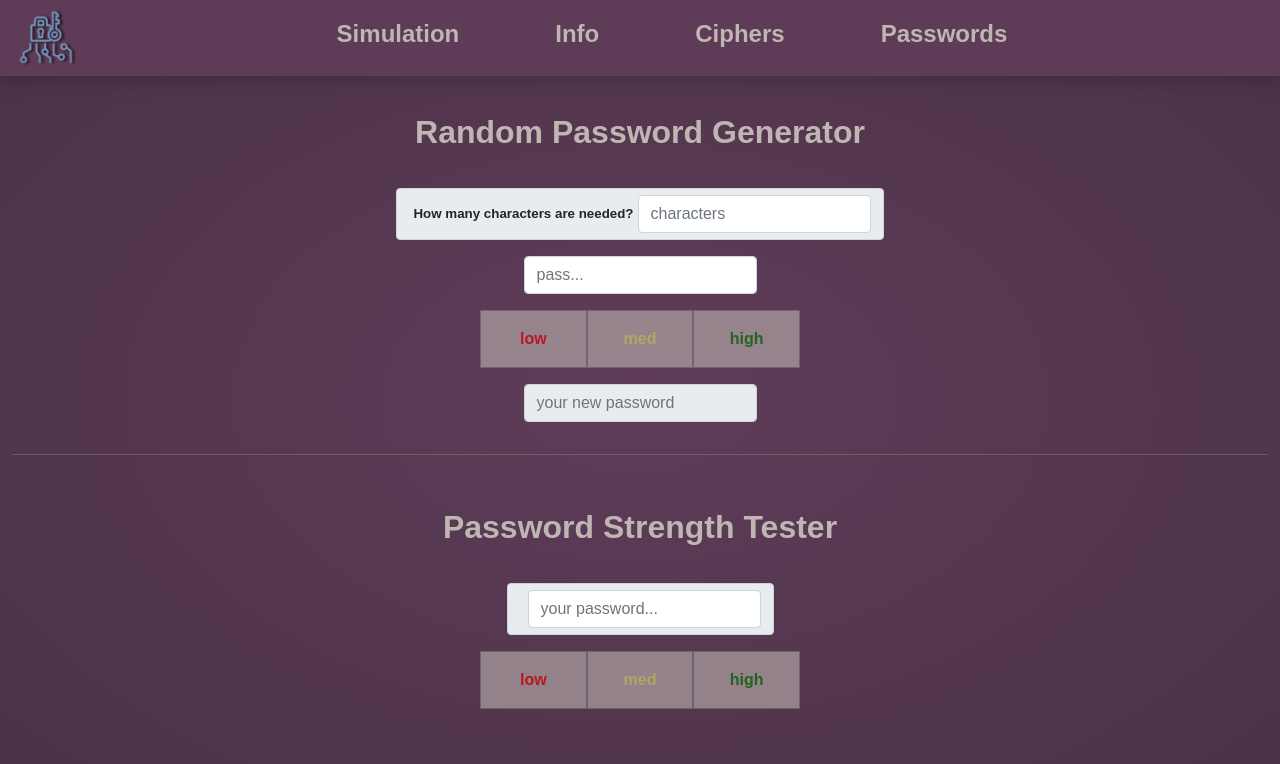
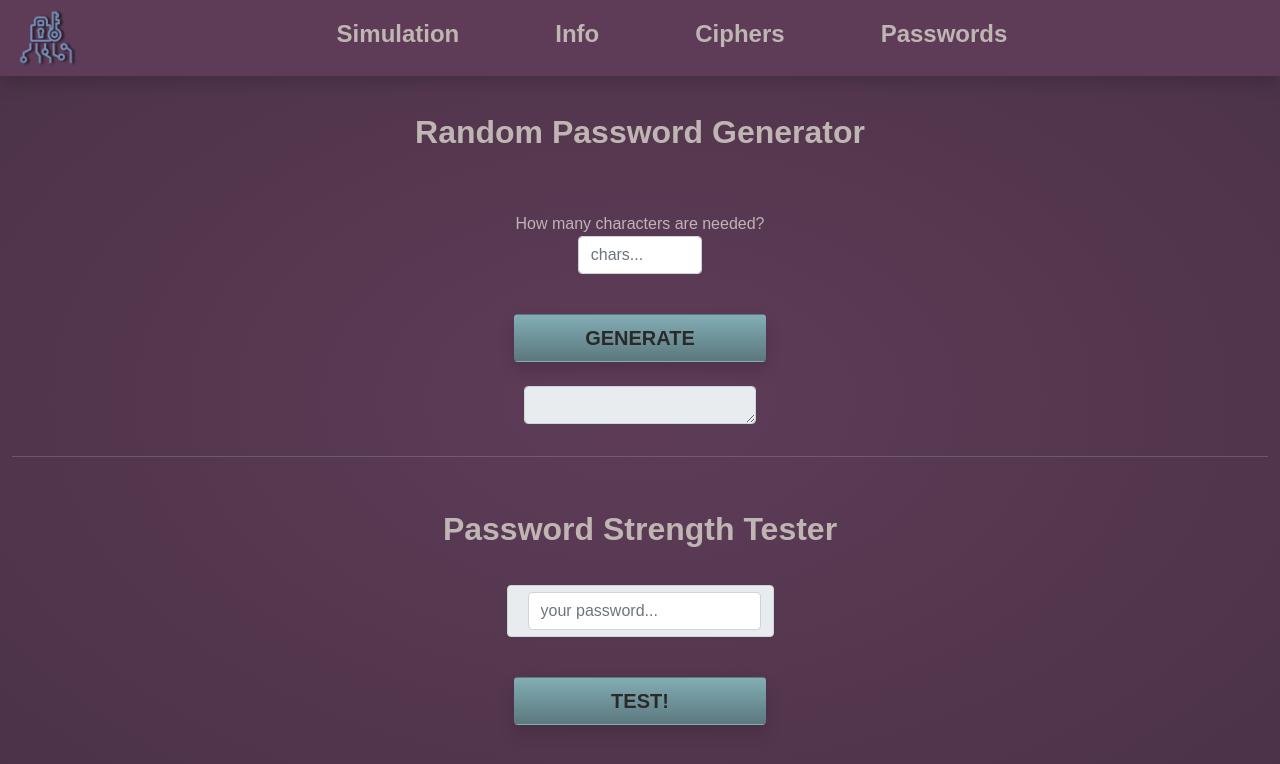
Before and after one commit to cameronleej/cybexe, an Angular app: page /Passwords in a window 1280 px wide. Shown: the top 764 px of the page. Built offline with nearby package versions, Linux system fonts and the light colour scheme.

Commit message:
Worked on Passwords, and Ciphers pages

```diff
--- a/src/app/ciphers/ciphers.component.html
+++ b/src/app/ciphers/ciphers.component.html
@@ -1,8 +1,21 @@
 
 
 <div class="container-fluid text-center justify-content-center">
-  <div id="rand">Caesar Cipher</div>
+  <div id="rand">What is a Caesar Cipher?</div>
 
+  <div class="row">
+    <div class="col-3" style="margin: auto;">
+
+      <p>A Caesar cipher is a simple method of encoding messages. Caesar ciphers use a substitution method where letters in the alphabet are shifted by some
+        fixed number of spaces to yield an encoding alphabet. A Caesar cipher with a shift of 3 would encode an A as a D, an M as a P, and a Z as a C, and so on.
+        The method is named after Roman leader Julius Caesar, who used it in his private correspondence.</p>
+        <p>See <a href="https://brilliant.org/wiki/caesar-cipher/#using-a-caesar-cipher" target="_blank" rel="noopener noreferrer">brilliant.org</a> for more</p>
+      </div>
+  </div>
+  <div class="form-group pt-4">
+    <label for="exampleFormControlTextarea1">Generally, Caesar Ciphers have a <i>k</i> number of shifts</label>
+    <input type="number" min="1" max="100" id="inputSkips" style="width:10%; margin:auto;" class="form-control input-custom" placeholder="# of shifts" #inputSkips>
+  </div>
 
   <div class="form-group pt-4">
     <label for="exampleFormControlTextarea1">Plain Text</label>
@@ -10,13 +23,15 @@
 
   </div>
 
+
+
  <!-- Run button -->
  <div class="run button pt-4">
     <button (click)="getText()" type="button" id="run" class="btn run-button shadow">ENCODE</button>
   </div>
 
 
-  <div class="form-group pt-4">
+  <div class="form-group pt-4 pb-4">
     <label for="exampleFormControlTextarea1">Cipher Text</label>
     <textarea  type="text" class="form-control textbox" id="exampleFormControlTextarea1" value="{{this.finalText}}" rows="7" #userinput readonly></textarea>
     <button (click)="copyInputMessage(userinput)" type="button" class="btn copy shadow" value="click to copy" >Copy to clipboard</button>
@@ -24,16 +39,6 @@
 
 
     <hr>
-    <div id="rand">What is a Caesar Cipher?</div>
 
-      <div class="row">
-        <div class="col-3" style="margin: auto;">
-
-          <p>A Caesar cipher is a simple method of encoding messages. Caesar ciphers use a substitution method where letters in the alphabet are shifted by some
-            fixed number of spaces to yield an encoding alphabet. A Caesar cipher with a shift of 3 would encode an A as a D, an M as a P, and a Z as a C, and so on.
-            The method is named after Roman leader Julius Caesar, who used it in his private correspondence.</p>
-            <p>See <a href="https://brilliant.org/wiki/caesar-cipher/#using-a-caesar-cipher" target="_blank" rel="noopener noreferrer">brilliant.org</a> for more</p>
-          </div>
-      </div>
 
   </div>
--- a/src/app/ciphers/ciphers.component.ts
+++ b/src/app/ciphers/ciphers.component.ts
@@ -18,8 +18,10 @@ export class CiphersComponent implements OnInit {
   }
     getText(){
       var input = (<HTMLInputElement>document.getElementById("inputText")).value;
+      var skips = parseInt((<HTMLInputElement>document.getElementById("inputSkips")).value);
+
       console.log(input)
-      var cipheredInput = cipherText(input)
+      var cipheredInput = cipherText(input,skips)
       console.log(cipheredInput)
 
       this.finalText = cipheredInput;
@@ -35,10 +37,11 @@ export class CiphersComponent implements OnInit {
 }
 
 
-function cipherText(input: string) {
+function cipherText(input: string, skips: number) {
   var myString = "";
   var possible = "abcdefghijklmnopqrstuvwxyz";
-  var shift = 3/// ADD USER INPUT
+
+  var shift = skips/// ADD USER INPUT
   var currChar = "";
 
 
@@ -47,16 +50,14 @@ function cipherText(input: string) {
     var upperFlag = false;
     var currChar = input.charAt(i)
 
+    if(!possible.includes(currChar.toLowerCase())){
+      myString+=currChar
+    }else{
       if(currChar != " "){//making sure to skip spaces from the user
         if(currChar == currChar.toUpperCase()){
           upperFlag = true;
         }
-      var newIndex = possible.indexOf(currChar.toLowerCase()) + shift;
-
-      if(newIndex >= possible.length){
-        var temp = newIndex - possible.length //geting the overflow length to circle back to the front
-        newIndex = temp //settting the index
-      }
+        var newIndex = (possible.indexOf(currChar.toLowerCase()) + shift)%26;
 
         var newLetter = possible.charAt(newIndex)
 
@@ -69,5 +70,8 @@ function cipherText(input: string) {
       }
     }
 
+
+  }
+
   return myString
 }
--- a/src/app/passwords/passwords.component.css
+++ b/src/app/passwords/passwords.component.css
@@ -32,3 +32,47 @@
     opacity: 60%;
     border: 1px solid grey;
 }
+.run-button {
+    background-image: linear-gradient(#83adb5, #5b787e);
+    font-size: 15pt;
+    font-weight: 700;
+    color: rgb(43, 42, 42);
+    height: 3rem;
+    width: 20%;
+    transition: transform cubic-bezier(.68,-0.55,.59,3.32) .3s;
+}
+.textbox{
+    width: 50%;
+    margin: auto;
+}
+.red{
+    background-color: red;
+    color: black;
+    font-weight: 300;
+}
+.yellow{
+    background-color: yellow;
+    color: black;
+    font-weight: 300;
+}
+.green{
+    background-color: green;
+    color: black;
+    font-weight: 300;
+}
+.strengthbox{
+    text-align: center;
+    width: 20%;
+    margin: auto;
+    box-shadow: 1rem;
+    font-style: bold;
+}
+.run-button:hover {
+    background-image: linear-gradient(#83adb5, #5b787e);
+    font-size: 15pt;
+    font-weight: 700;
+    color: rgb(43, 42, 42);
+    height:3rem;
+    width: 20%;
+    transform: translatey(-6px);
+}
--- a/src/app/passwords/passwords.component.html
+++ b/src/app/passwords/passwords.component.html
@@ -8,27 +8,32 @@
 <div class="row">
     <div class="col-4"></div>
 
-    <div class=" col-3 input-group mb-3 px-3 justify-content-center">
-        <span class="input-group-text input-custom-2" id="basic-addon1">
-            <div class="p-1" style="font-size: 10pt; font-weight: bold;">How many characters are needed?</div>
+        <div class="input-group mb-3">
+            <div class="form-group pt-4" style="margin:auto;">
+                <label for="exampleFormControlTextarea1">How many characters are needed?</label>
+                <input type="number" min="1" max="100" id="inputChars" style="width:50%;margin: auto;" class="form-control input-custom" placeholder="chars..." #inputChars>
+              </div>
+          </div>
 
-            <input type="text" class="form-control input-custom" placeholder="characters">
-        </span>
-    </div>
+
     <div class="col-4"></div>
 
 </div>
+<!-- Run button -->
 
+<div class="row">
+    <div class="run button pt-4 pb-4">
+        <button  (click)="generatePass()"type="button" id="run" class="btn run-button shadow">GENERATE</button>
+      </div>
+</div>
 
 <!--
-    password
+    RETURNED password
 -->
 <div class="row">
 
-    <div class=" input-group mb-3 px-3 justify-content-center">
-        <span id="pass-text"class="input-custom-2" id="basic-addon1">
-            <input type="text" class="form-control input-custom" placeholder="pass...">
-        </span>
+    <div class="input-group mb-3 justify-content-center" style="width:20%; margin:auto;">
+            <textarea rows="1" style="text-align: center;"class="form-control textbox" value="{{this.newPassword}}"type="text" readonly></textarea>
     </div>
 
 </div>
@@ -38,40 +43,25 @@
     low med high bar**** TODO
 -->
 
-    <div class="row justify-content-center mb-3">
+    <div class="row justify-content-center">
 
         <div class="col-4"></div>
 
-        <div id="low-med-high" class="col-1">
-            <span class="low">low </span>
+        <div *ngIf="this.strengthLevel == 'low'">
+            <button rows="1" class="strengthbox red"><i>{{this.strengthLevel}}</i></button>
+        </div>
+        <div *ngIf="this.strengthLevel == 'med'">
+            <button rows="1" class="strengthbox yellow"><i>{{this.strengthLevel}}</i></button>
+        </div>
+        <div *ngIf="this.strengthLevel == 'high'">
+            <button rows="1" class="strengthbox green"><i>{{this.strengthLevel}}</i></button>
         </div>
 
-        <div id="low-med-high" class="col-1">
-            <span class="med">med </span>
-        </div>
 
-        <div id="low-med-high" class="col-1">
-            <span class="high">high</span>
-        </div>
 
         <div class="col-4"></div>
 
     </div>
-
-
-<!--
-    RETURNED password
--->
-<div class="row">
-
-    <div class="input-group mb-3 px-3 justify-content-center">
-        <span id="pass-text"class="input-custom-2" id="basic-addon1">
-            <input class="form-control" type="text" placeholder="your new password" readonly>
-        </span>
-    </div>
-
-</div>
-
 
 
 <hr>
@@ -89,32 +79,39 @@
         <span class="input-group-text input-custom-2" id="basic-addon1">
             <div class="p-1" style="font-size: 10pt; font-weight: bold;"></div>
 
-            <input type="text" class="form-control input-custom" placeholder="your password...">
+            <input type="password" id="passInput" class="form-control input-custom" placeholder="your password..." #passInput>
         </span>
     </div>
     <div class="col-4"></div>
 
+</div>
+<!-- Run button -->
+
+<div class="row">
+    <div class="run button pt-4 pb-4">
+        <button  (click)="testMyPass()"type="button" id="run" class="btn run-button shadow">TEST!</button>
+      </div>
 </div>
 <!--
 
     low med high bar**** TODO
 -->
 
-<div class="row justify-content-center mb-3">
+<div class="row justify-content-center">
 
     <div class="col-4"></div>
 
-    <div id="low-med-high" class="col-1">
-        <span class="low">low </span>
+    <div *ngIf="this.myStrength == 'low'">
+        <button rows="1" class="strengthbox red"><i>{{this.myStrength}}</i></button>
+    </div>
+    <div *ngIf="this.myStrength == 'med'">
+        <button rows="1" class="strengthbox yellow"><i>{{this.myStrength}}</i></button>
+    </div>
+    <div *ngIf="this.myStrength == 'high'">
+        <button rows="1" class="strengthbox green"><i>{{this.myStrength}}</i></button>
     </div>
 
-    <div id="low-med-high" class="col-1">
-        <span class="med">med </span>
-    </div>
 
-    <div id="low-med-high" class="col-1">
-        <span class="high">high</span>
-    </div>
 
     <div class="col-4"></div>
 
--- a/src/app/passwords/passwords.component.ts
+++ b/src/app/passwords/passwords.component.ts
@@ -7,9 +7,84 @@ import { Component, OnInit } from '@angular/core';
 })
 export class PasswordsComponent implements OnInit {
 
+  newPassword!: string;
+  strengthLevel!: string;
+  myStrength!:string;
+
   constructor() { }
 
   ngOnInit(): void {
+
+  }
+
+  generatePass() {
+    //capture the inputed number of characters by the user
+    var numChars = parseInt((<HTMLInputElement>document.getElementById("inputChars")).value);
+    //generate the password using algorithm
+    this.newPassword = randomPass(numChars);
+    this.strengthLevel = testStrength(this.newPassword);
+    console.log(this.newPassword)
+  }
+  testMyPass(){
+    //user input password
+    var myPass =(<HTMLInputElement>document.getElementById("passInput")).value;
+
+    this.myStrength = testStrength(myPass);
   }
 
 }
+
+//returns resulting randompassword from Math.random
+function randomPass(numChars: number) {
+
+  var result = "";
+  var characters = "ABCDEFGHIJKLMNOPQRSTUVWXYZabcdefghijklmnopqrstuvwxyz0123456789!@#$&?%";
+  var charactersLength = characters.length;
+  for (var i = 0; i < numChars; i++) {
+    result += characters.charAt(Math.floor(Math.random() * charactersLength));
+  }
+  return result;
+}
+
+//returns low, med, high or na
+function testStrength(password: string){
+
+  var lengthScore = password.length;
+  var upperScore = 0;
+  var lowerScore = 0;
+  var specialScore = 0;
+  var digitScore = 0;
+
+  for (var i = 0; i < password.length; i++) {
+    if (password.charAt(i).match(/[ABCDEFGHIJKLMNOPQRSTUVWXYZ]/)) {
+      upperScore++;
+    } else if (password.charAt(i).match(/[abcdefghijklmnopqrstuvwxyz]/)) {
+      lowerScore++;
+    } else if (password.charAt(i).match(/[!@$&#*?]/)) {
+      specialScore++;
+    } else if (password.charAt(i).match(/[0123456789]/)) {
+      digitScore++;
+    }
+  }
+
+  upperScore = upperScore * 0.1;
+  lowerScore = lowerScore * 0.1;
+  specialScore = specialScore * 0.4;
+  digitScore = digitScore * 0.2;
+  lengthScore = lengthScore * 0.3;
+
+  var fullScore = lengthScore + upperScore + lowerScore + specialScore + digitScore;
+
+  if(fullScore <= 3){
+    return "low";
+  }else if(fullScore > 3 && fullScore <= 7){
+    return "med";
+  }else if(fullScore > 7){
+    return "high";
+  }else{
+    return "na"
+  }
+
+
+
+}
```
Lines whose indentation alone changed are shown as unchanged.
